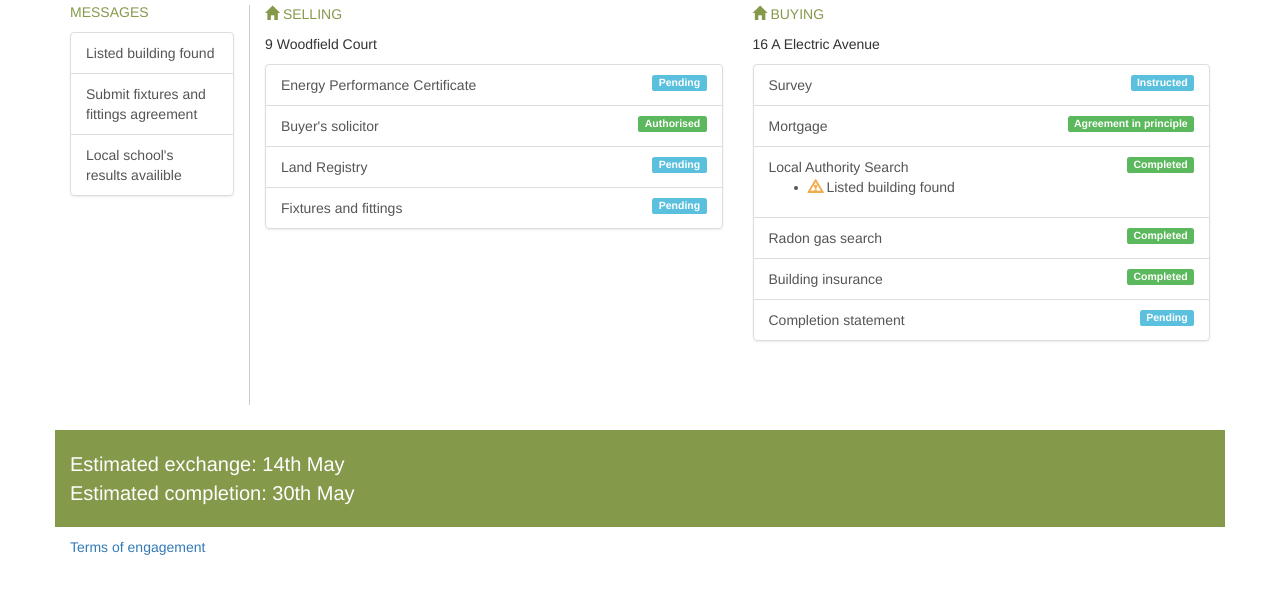
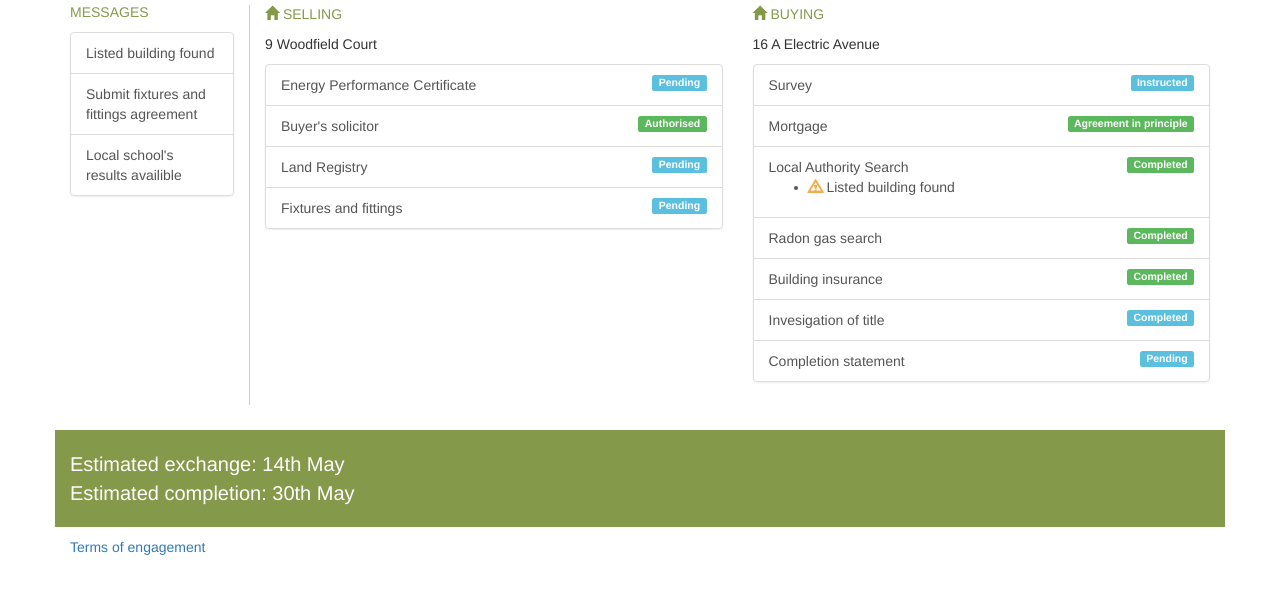
Before and after one commit to LandRegistry-Attic/concept-thirdparty, a plain HTML site: page index.html in a window 1280 px wide. Shown: the part 65-658 px from the top of the page. Drawn offline with nearby package versions, Linux system fonts and the light colour scheme; some icons are missing; a web font is replaced by a local one.

Commit message:
add investigation of title

```diff
--- a/index.html
+++ b/index.html
@@ -71,8 +71,11 @@
             <a class="list-group-item" href="#">
               <span class="label label-success pull-right">Completed</span>Building insurance</a>
             <a class="list-group-item" href="#">
+              <span class="label label-info pull-right">Completed</span>Invesigation of title</a>
+            <a class="list-group-item" href="#">
               <span class="label label-info pull-right">Pending</span>Completion statement</a>
-          </div>
+
+            </div>
         </div>
       </div>
 
```
